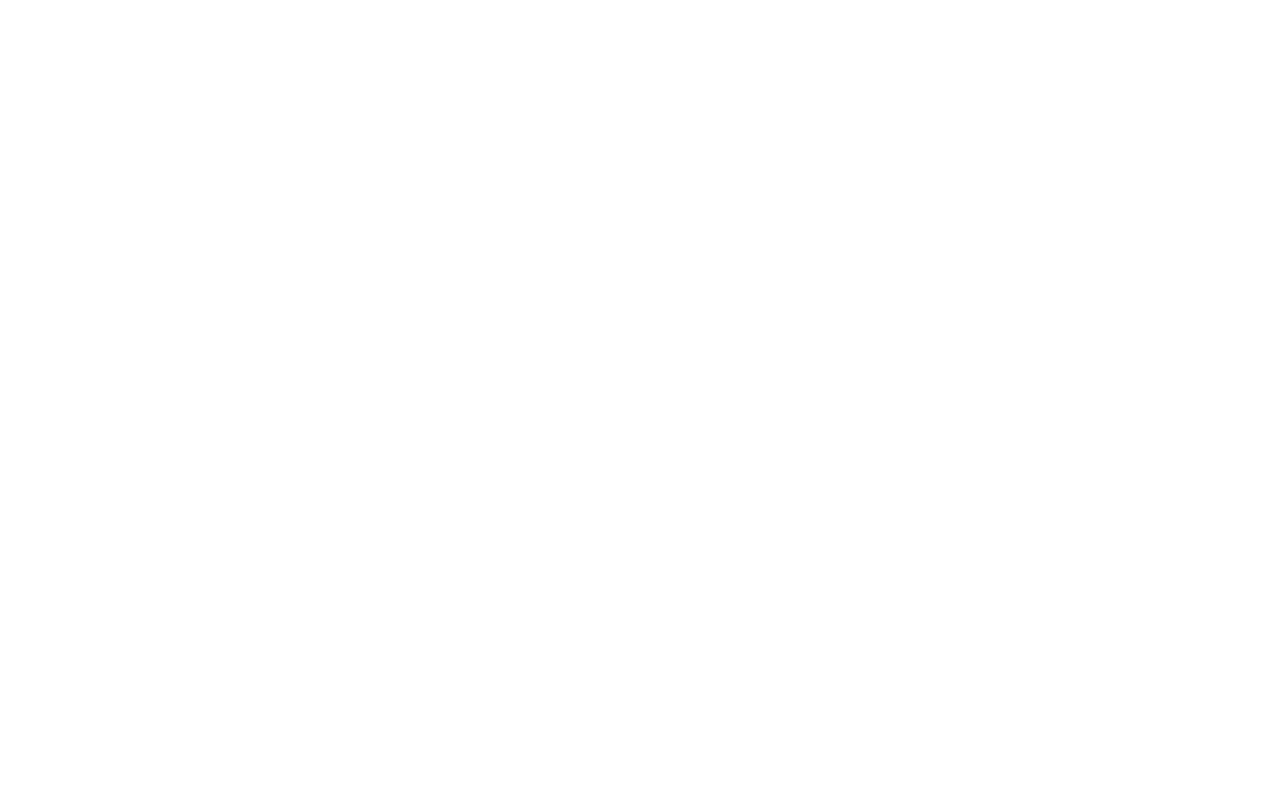
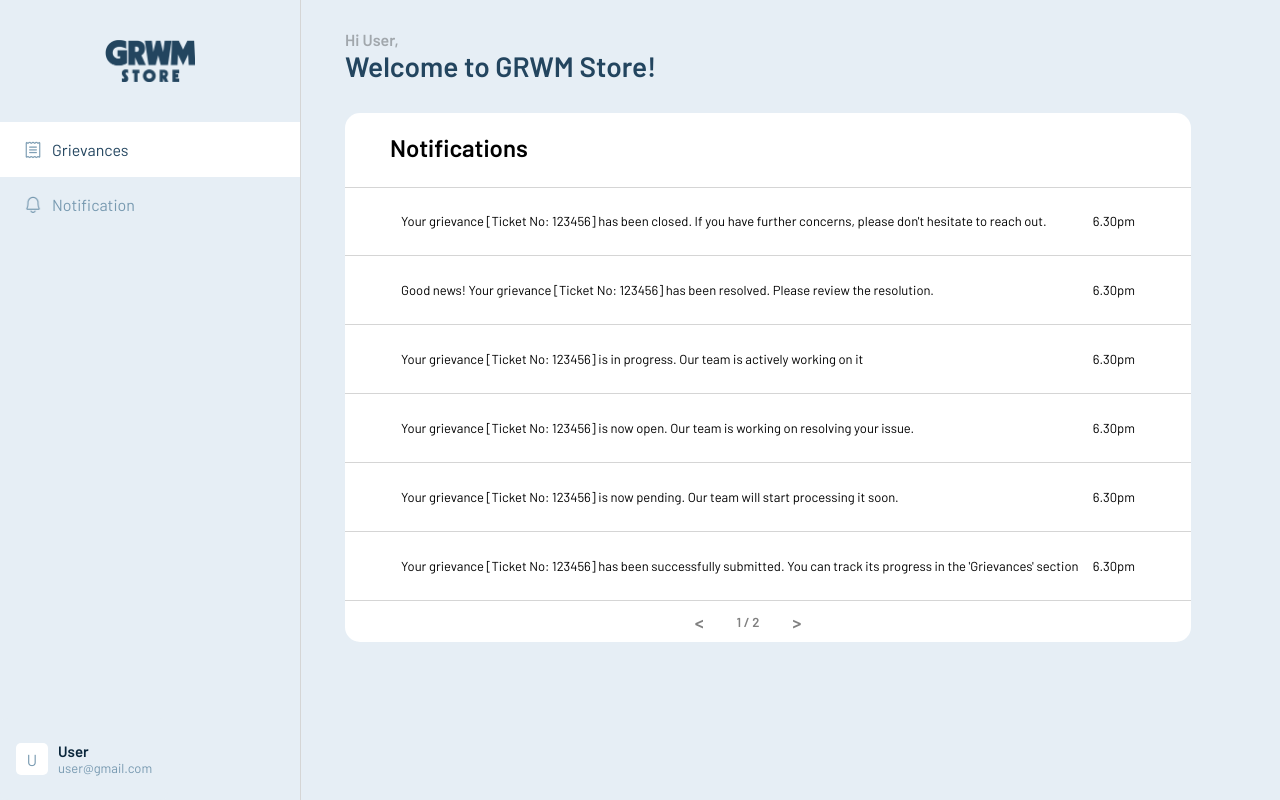
Before and after one commit to v-sreevidya/grievance-task, a React (Create React App) app in the folder frontendcode/: page /user/notifications in a window 1280 px wide. Before the commit this address had no page. Built offline with nearby package versions, Linux system fonts and the light colour scheme.

Commit message:
Update AppRoutes.jsx

```diff
--- a/frontendcode/src/Routes/AppRoutes.jsx
+++ b/frontendcode/src/Routes/AppRoutes.jsx
@@ -1,5 +1,3 @@
-
-
 import React from 'react';
 import { Routes, Route } from 'react-router-dom';
 import SignIn from '../Pages/SignIn/SignIn';
@@ -9,12 +7,12 @@
 import Grievances from '../Pages/User/Grievances/Grievances';
 import UserDashboardLayout from '../Layout/UserDashboardLayout/UserDashboardLayout';
 import SupervisorDashboardLayout from '../Layout/SupervisorDashboardLayout/SupervisorDashboardLayout';
-import DashboardLayout from '../Layout/UserDashboardLayout/UserDashboardLayout';
+import AssigneeDashboardLayout from '../Layout/AssigneeDashboardLayout/AssigneeDashboardLayout';
 import GrievanceRegistration from '../Pages/User/GrievanceRegistration/GrievanceRegistration';
 import GrievanceDetails from '../Pages/Supervisor/EditGrievance/GrievanceDetails';
 import GrievanceDetailsAssignee from '../Pages/Assignee/EditGrievance/GrievanceDetailsAssignee';
 import NotificationUser from '../Pages/User/NotificationUser/NotificationUser';
-import NotificationSupervisor from '../Pages//Supervisor/NotificationSupervisor/NotificationSupervisor';
+import NotificationSupervisor from '../Pages/Supervisor/NotificationSupervisor/NotificationSupervisor';
 import DashboardAssignee from '../Pages/Assignee/DashBoard/DashboardAssignee';
 import NotificationAssignee from '../Pages/Assignee/NotificationAssignee/NotificationAssignee';
 
@@ -25,19 +23,21 @@
       <Route path="/" element={<SignIn />} />
       <Route path="/signUp" element={<SignUp />} />
       <Route path="/signUp2" element={<SignUp2 />} />
+
       {/* SUPERVISOR */}
       <Route path="/dashboard/supervisor" element={<SupervisorDashboardLayout><DashboardSupervisor /></SupervisorDashboardLayout>} />
       <Route path="/dashboard/supervisor/edit/:ticketNumber" element={<SupervisorDashboardLayout><GrievanceDetails /></SupervisorDashboardLayout>} />
-      <Route path="/notificationSupervisor" element={<UserDashboardLayout><NotificationSupervisor/></UserDashboardLayout>} />
+      <Route path="/dashboard/supervisor/notifications" element={<SupervisorDashboardLayout><NotificationSupervisor/></SupervisorDashboardLayout>} />
+
       {/* ASSIGNEE */}
-      <Route path="/dashboard/assignee" element={<DashboardLayout><DashboardAssignee /></DashboardLayout>} />
-      <Route path="/dashboard/assignee/edit" element={<DashboardLayout><GrievanceDetailsAssignee /></DashboardLayout>} />
-      <Route path="/notificationAssignee" element={<UserDashboardLayout><NotificationAssignee/></UserDashboardLayout>} />
+      <Route path="/dashboard/assignee" element={<AssigneeDashboardLayout><DashboardAssignee /></AssigneeDashboardLayout>} />
+      <Route path="/dashboard/assignee/edit/:ticketNumber" element={<AssigneeDashboardLayout><GrievanceDetailsAssignee /></AssigneeDashboardLayout>} />
+      <Route path="/dashboard/assignee/notifications" element={<AssigneeDashboardLayout><NotificationAssignee/></AssigneeDashboardLayout>} />
+
       {/* USER */}
-      <Route path="/grievances" element={<UserDashboardLayout><Grievances /></UserDashboardLayout>} />
-      <Route path="/grievanceregistration" element={<UserDashboardLayout><GrievanceRegistration /></UserDashboardLayout>} />
-      <Route path="/notificationuser" element={<UserDashboardLayout><NotificationUser/></UserDashboardLayout>} />
-
+      <Route path="/user/grievances" element={<UserDashboardLayout><Grievances /></UserDashboardLayout>} />
+      <Route path="/user/grievanceregistration" element={<UserDashboardLayout><GrievanceRegistration /></UserDashboardLayout>} />
+      <Route path="/user/notifications" element={<UserDashboardLayout><NotificationUser/></UserDashboardLayout>} />
     </Routes>
   );
 }
```
